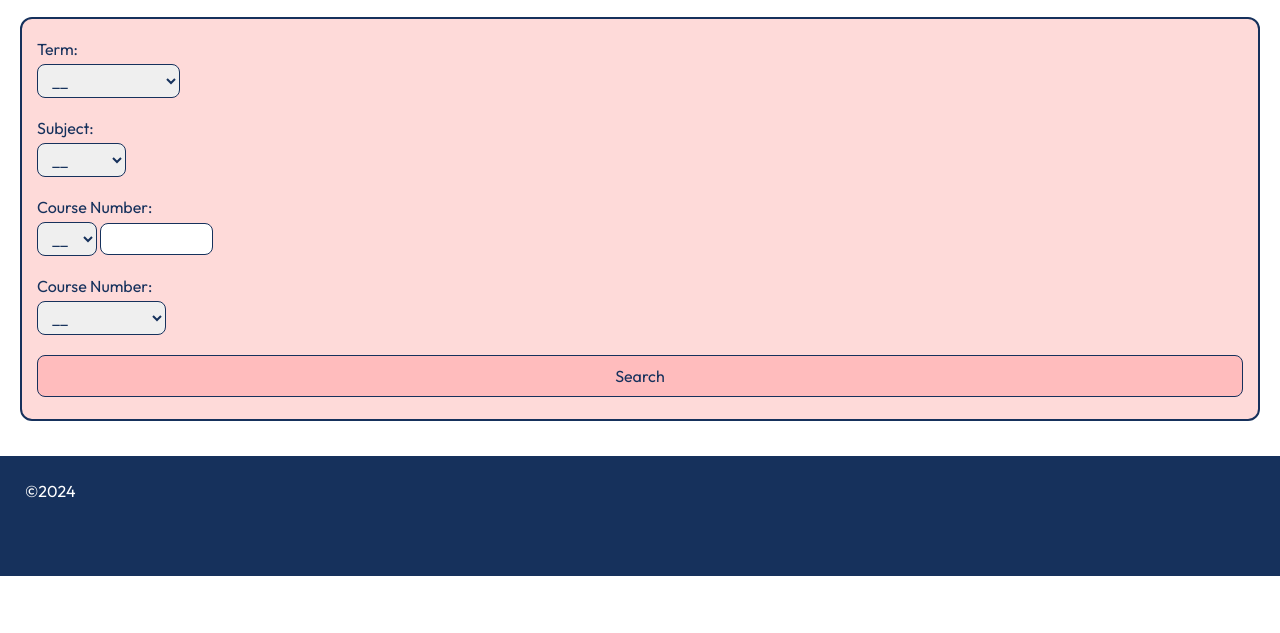
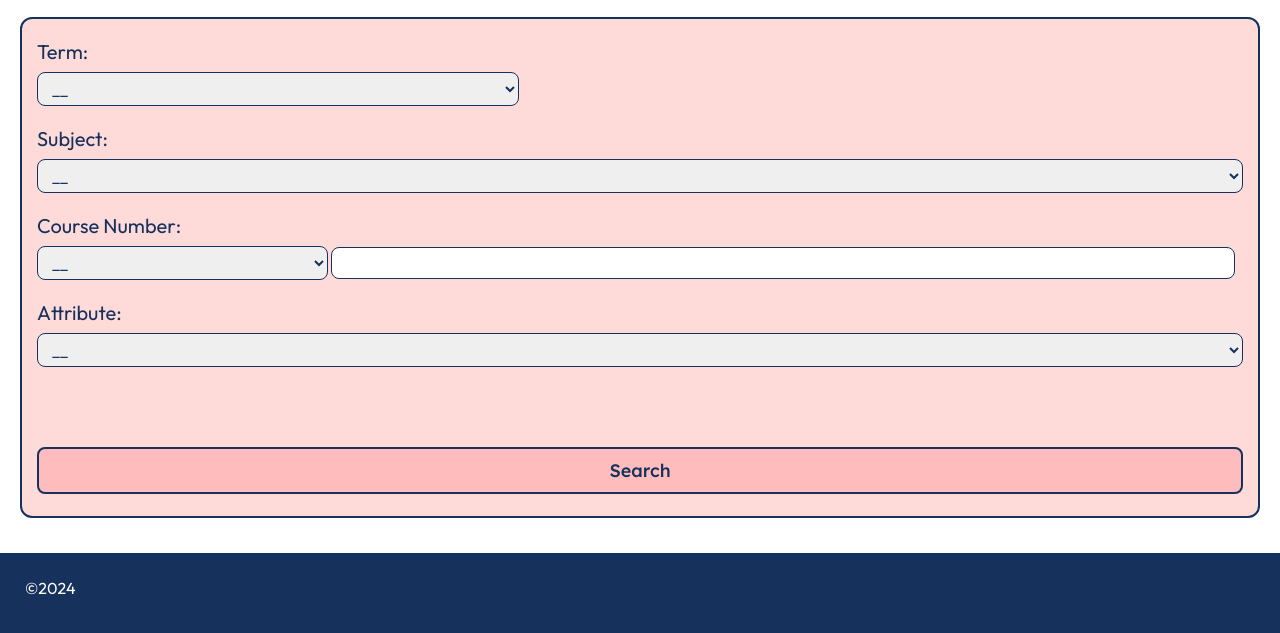
Before and after one commit to khyun2/connect-coralina, a plain HTML site: page academics/regi.html in a window 1280 px wide. Shown: the part 189-822 px from the top of the page. Before the commit the page ends 800 px from the top, so only its background shows below. Drawn offline with Linux system fonts and the light colour scheme.

Commit message:
5/01 2:18pm - edited course regi - Olivia

```diff
--- a/academics/regi.css
+++ b/academics/regi.css
@@ -6,24 +6,44 @@
     border-radius: 12px;
     border: 2px solid #16315C;
 }
+label {
+    font-size: 20px;
+    font-weight: 600px;
+}
 label, input[type=submit] {
     display: block;
-    margin: 20px 0px 5px 0px;
+    margin: 20px 0px 8px 0px;
 }
 select, input[type=number] {
     border-radius: 8px;
     border: 1.5px solid #16315C;
     padding: 5px 10px;
 }
+.long {
+    width: 100%;
+}
+.half {
+    width: 40%;
+}
+.quarter {
+    width: 24.1%;
+}
+.threequarter {
+    width: 75%;
+}
 input[type=submit] {
+    font-family: "Lexend", sans-serif;
+    font-size: 18px;
+    font-weight: 500;
     background-color: #FFBCBD;
     border-radius: 8px;
-    border: 1.5px solid #16315C;
+    border: 2px solid #16315C;
     width: 100%;
     padding: 10px;
     text-decoration: none;
     text-align: center;
     transition: background-color 225ms ease-in-out;
+    margin-top: 80px;
     margin-bottom: 22px;
 }
 input[type=submit]:hover, input[type=submit].active {
--- a/academics/regi.html
+++ b/academics/regi.html
@@ -22,13 +22,13 @@
         <form>
           <!--term-->
           <label for="term">Term:</label>
-          <select id="term" name="term" required>
+          <select class="half" id="term" name="term" required>
             <option value="">__</option>
             <option value="sum24">Summer 2024</option>
             <option value="fall24">Fall 2024</option>
           </select>
           <label for="subject">Subject:</label>
-          <select id="subject" name="subject" required>
+          <select class="long" id="subject" name="subject" required>
             <option value="">__</option>
             <option value="asia">ASIA</option>
             <option value="biol">BIOL</option>
@@ -36,15 +36,15 @@
             <option value="stor">STOR</option>
           </select>
           <label for="relation">Course Number:</label>
-          <select id="relation" name="relation" required>
+          <select class="quarter" id="relation" name="relation" required>
             <option value="">__</option>
             <option value="lte">&lt;=</option>
             <option value="equal">=</option>
             <option value="gte">=></option>
           </select>
-          <input type="number" id="coursenum" min="50" max="999" required>
-          <label for="relation">Course Number:</label>
-          <select id="attribute" name="attribute" required>
+          <input class="threequarter" type="number" id="coursenum" min="50" max="999" required>
+          <label for="attribute">Attribute:</label>
+          <select class="long" id="attribute" name="attribute" required>
             <option value="">__</option>
             <option value="value">FC-VALUE</option>
             <option value="create">FC-CREATE</option>
```
